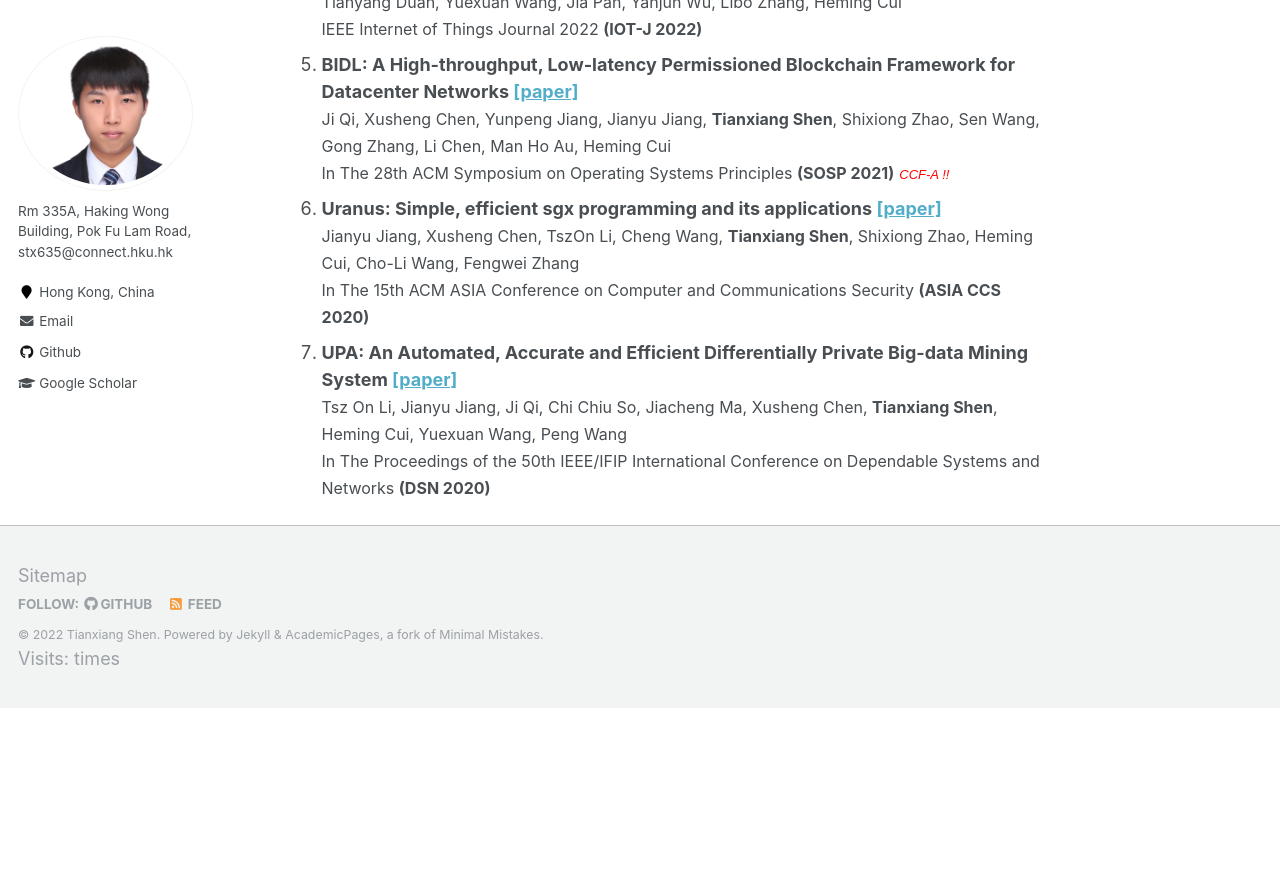
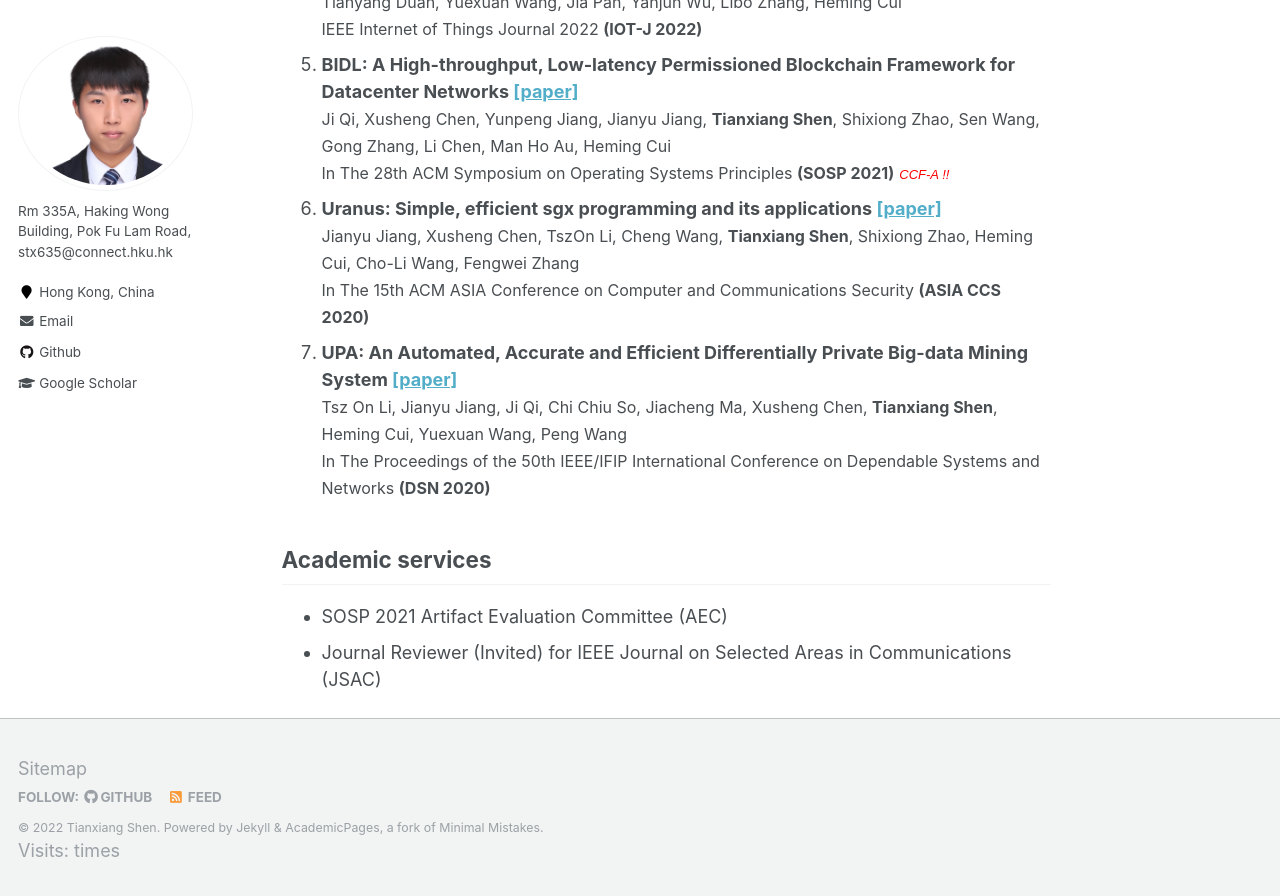
Before and after one commit to tianxiang999/tianxiang999.github.io, a Jekyll site: the page built from _pages/about.md, in a window 1280 px wide and 900 px high, scrolled down 1000 px. Shown: the top 896 px of the window. Built offline with Jekyll 4.4.1, drawn with Linux system fonts in a browser that asks for light colours; comment, search, counter and statistics services are not loaded; before the commit the page ends 1708 px from its top, so only the background shows below that.

Commit message:
Update about.md

```diff
--- a/_pages/about.md
+++ b/_pages/about.md
@@ -63,3 +63,10 @@ Publications
 7. <strong>UPA: An Automated, Accurate and Efficient Differentially Private Big-data Mining System [[paper]](https://i.cs.hku.hk/~heming/papers/dsn20-upa.pdf)</strong>
   <br>
    <font size="3">Tsz On Li, Jianyu Jiang, Ji Qi, Chi Chiu So, Jiacheng Ma, Xusheng Chen, <strong>Tianxiang Shen</strong>, Heming Cui, Yuexuan Wang, Peng Wang<br>In The Proceedings of the 50th IEEE/IFIP International Conference on Dependable Systems and Networks <strong>(DSN 2020)</strong> </font>
+
+Academic services
+-----
+<ul>
+  <li>SOSP 2021 Artifact Evaluation Committee (AEC)</li>
+  <li>Journal Reviewer (Invited) for IEEE Journal on Selected Areas in Communications (JSAC)</li>
+</ul>
```
